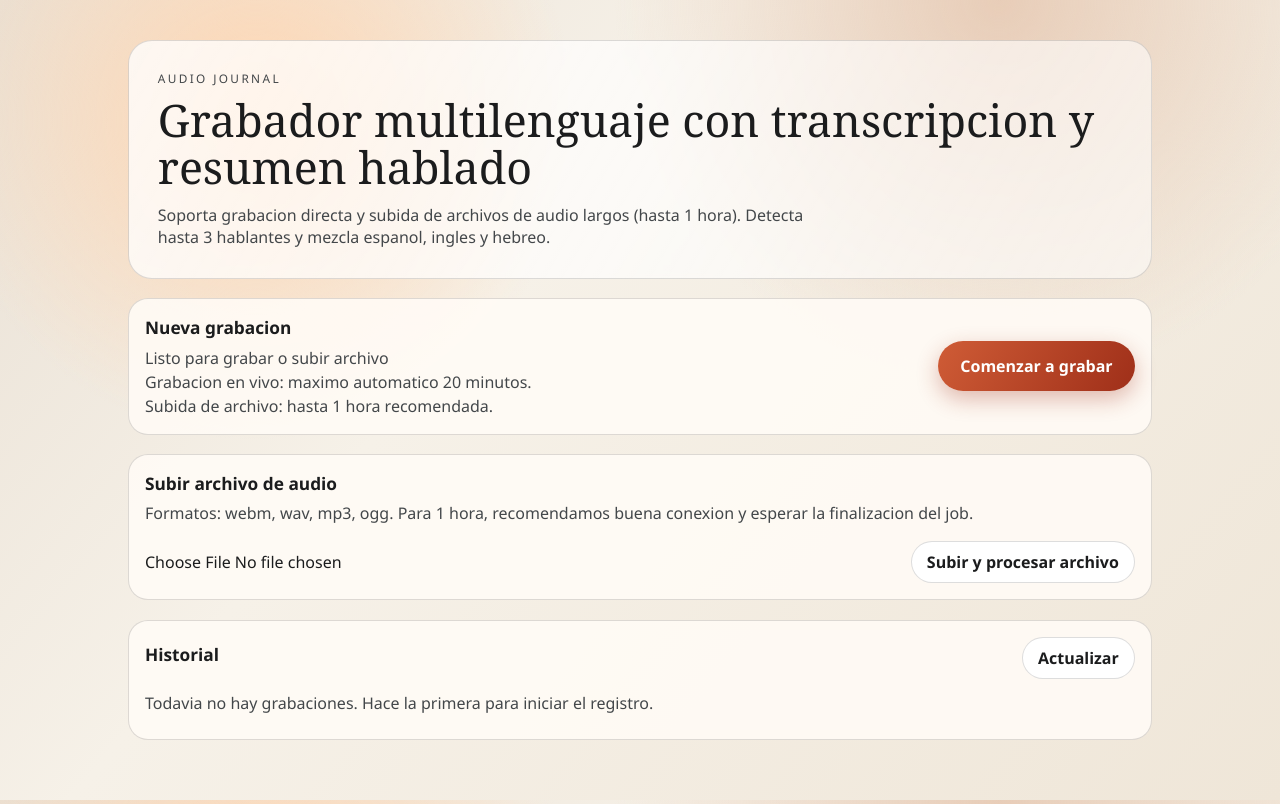
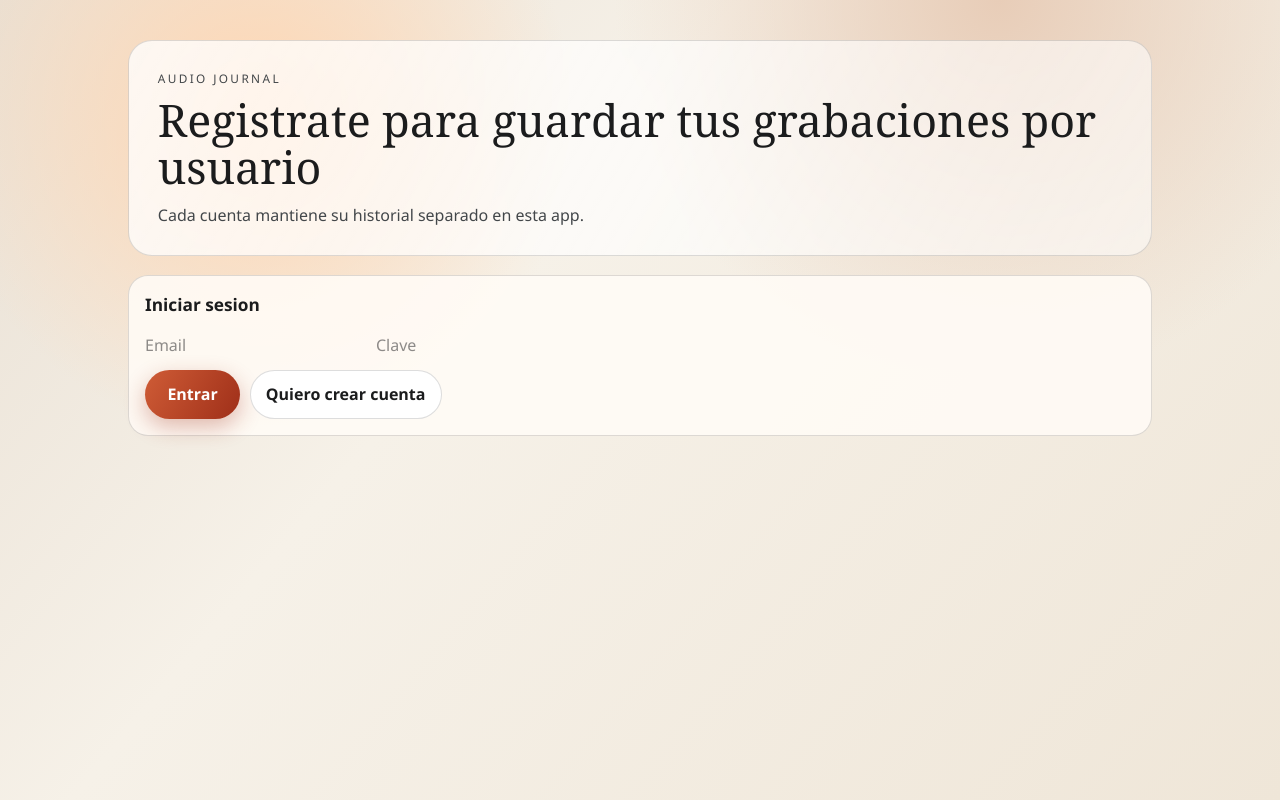
Before and after one commit to daviduek/recorder-web, a Next.js app: page / in a window 1280 px wide. Built offline with nearby package versions, Linux system fonts and the light colour scheme.

Commit message:
feat: add user registration/login and per-user recording isolation

```diff
--- a/src/app/page.tsx
+++ b/src/app/page.tsx
@@ -4,12 +4,20 @@ import { useEffect, useMemo, useRef, useState } from "react";
 
 import type { RecordingItem } from "@/lib/types";
 
-const LOCAL_STORAGE_KEY = "recorder-web-history";
+const USERS_STORAGE_KEY = "recorder-web-users";
+const SESSION_STORAGE_KEY = "recorder-web-session";
 const MAX_RECORDING_SECONDS = 1200;
 
 type TranscriptionJob = {
   operations: Array<{ source: "auto" | "es" | "en" | "he"; operationName: string }>;
   mimeType: string;
+};
+
+type AppUser = {
+  id: string;
+  name: string;
+  email: string;
+  passwordHash: string;
 };
 
 function languageLabel(code: RecordingItem["detectedLanguage"]) {
@@ -30,6 +38,33 @@ function formatEta(seconds: number) {
   return `${minutes}:${remaining}`;
 }
 
+function userHistoryKey(userId: string) {
+  return `recorder-web-history:${userId}`;
+}
+
+async function hashPassword(password: string) {
+  const data = new TextEncoder().encode(password);
+  const digest = await crypto.subtle.digest("SHA-256", data);
+  return Array.from(new Uint8Array(digest))
+    .map((byte) => byte.toString(16).padStart(2, "0"))
+    .join("");
+}
+
+function readUsers(): AppUser[] {
+  const raw = localStorage.getItem(USERS_STORAGE_KEY);
+  if (!raw) return [];
+  try {
+    const parsed = JSON.parse(raw) as AppUser[];
+    return Array.isArray(parsed) ? parsed : [];
+  } catch {
+    return [];
+  }
+}
+
+function saveUsers(users: AppUser[]) {
+  localStorage.setItem(USERS_STORAGE_KEY, JSON.stringify(users));
+}
+
 export default function Home() {
   const [items, setItems] = useState<RecordingItem[]>([]);
   const [loading, setLoading] = useState(true);
@@ -41,6 +76,13 @@ export default function Home() {
   const [processingStep, setProcessingStep] = useState("");
   const [etaSeconds, setEtaSeconds] = useState(0);
   const [selectedFile, setSelectedFile] = useState<File | null>(null);
+  const [currentUser, setCurrentUser] = useState<AppUser | null>(null);
+
+  const [authMode, setAuthMode] = useState<"login" | "register">("login");
+  const [authName, setAuthName] = useState("");
+  const [authEmail, setAuthEmail] = useState("");
+  const [authPassword, setAuthPassword] = useState("");
+  const [authError, setAuthError] = useState("");
 
   const timerRef = useRef<number | null>(null);
   const streamRef = useRef<MediaStream | null>(null);
@@ -52,13 +94,30 @@ export default function Home() {
   const estimatedTotalSecondsRef = useRef<number>(0);
 
   useEffect(() => {
-    void loadRecordings();
+    const raw = localStorage.getItem(SESSION_STORAGE_KEY);
+    if (raw) {
+      try {
+        const user = JSON.parse(raw) as AppUser;
+        setCurrentUser(user);
+      } catch {
+        localStorage.removeItem(SESSION_STORAGE_KEY);
+      }
+    }
+    setLoading(false);
     return () => {
       if (timerRef.current) window.clearInterval(timerRef.current);
       if (progressTimerRef.current) window.clearInterval(progressTimerRef.current);
       streamRef.current?.getTracks().forEach((track) => track.stop());
     };
   }, []);
+
+  useEffect(() => {
+    if (!currentUser) {
+      setItems([]);
+      return;
+    }
+    void loadRecordings(currentUser);
+  }, [currentUser]);
 
   function stopProgressTimer() {
     if (progressTimerRef.current) {
@@ -97,7 +156,7 @@ export default function Home() {
     }, 1000);
   }
 
-  async function loadRecordings() {
+  async function loadRecordings(user: AppUser) {
     setLoading(true);
     setError("");
     try {
@@ -107,20 +166,83 @@ export default function Home() {
 
       if (apiRecordings.length > 0) {
         setItems(apiRecordings);
-        localStorage.setItem(LOCAL_STORAGE_KEY, JSON.stringify(apiRecordings));
       } else {
-        const local = localStorage.getItem(LOCAL_STORAGE_KEY);
+        const local = localStorage.getItem(userHistoryKey(user.id));
         setItems(local ? (JSON.parse(local) as RecordingItem[]) : []);
       }
     } catch {
-      const local = localStorage.getItem(LOCAL_STORAGE_KEY);
+      const local = localStorage.getItem(userHistoryKey(user.id));
       setItems(local ? (JSON.parse(local) as RecordingItem[]) : []);
     } finally {
       setLoading(false);
     }
   }
 
+  async function register() {
+    setAuthError("");
+    if (!authName.trim() || !authEmail.trim() || authPassword.length < 6) {
+      setAuthError("Completa nombre/email y clave (minimo 6 caracteres).");
+      return;
+    }
+
+    const users = readUsers();
+    const normalizedEmail = authEmail.trim().toLowerCase();
+    if (users.some((user) => user.email === normalizedEmail)) {
+      setAuthError("Ese email ya está registrado.");
+      return;
+    }
+
+    const newUser: AppUser = {
+      id: crypto.randomUUID(),
+      name: authName.trim(),
+      email: normalizedEmail,
+      passwordHash: await hashPassword(authPassword),
+    };
+
+    users.push(newUser);
+    saveUsers(users);
+    localStorage.setItem(SESSION_STORAGE_KEY, JSON.stringify(newUser));
+    setCurrentUser(newUser);
+    setAuthName("");
+    setAuthEmail("");
+    setAuthPassword("");
+  }
+
+  async function login() {
+    setAuthError("");
+    const users = readUsers();
+    const normalizedEmail = authEmail.trim().toLowerCase();
+    const hash = await hashPassword(authPassword);
+    const user = users.find(
+      (entry) =>
+        entry.email === normalizedEmail && entry.passwordHash === hash,
+    );
+
+    if (!user) {
+      setAuthError("Credenciales invalidas.");
+      return;
+    }
+
+    localStorage.setItem(SESSION_STORAGE_KEY, JSON.stringify(user));
+    setCurrentUser(user);
+    setAuthEmail("");
+    setAuthPassword("");
+  }
+
+  function logout() {
+    localStorage.removeItem(SESSION_STORAGE_KEY);
+    setCurrentUser(null);
+    setItems([]);
+    setSelectedFile(null);
+    setError("");
+  }
+
+  function persistUserRecordings(user: AppUser, recordings: RecordingItem[]) {
+    localStorage.setItem(userHistoryKey(user.id), JSON.stringify(recordings));
+  }
+
   async function startRecording() {
+    if (!currentUser) return;
     setError("");
     const stream = await navigator.mediaDevices.getUserMedia({ audio: true });
     const mediaRecorder = new MediaRecorder(stream, { mimeType: "audio/webm" });
@@ -153,7 +275,7 @@ export default function Home() {
   }
 
   async function stopRecording() {
-    if (!recorderRef.current) return;
+    if (!currentUser || !recorderRef.current) return;
 
     await new Promise<void>((resolve) => {
       if (!recorderRef.current) {
@@ -177,6 +299,8 @@ export default function Home() {
   }
 
   async function processAudioBlob(blob: Blob, durationSeconds: number, filename: string) {
+    if (!currentUser) return;
+
     setProcessing(true);
     setError("");
     startProgressTracking(durationSeconds);
@@ -314,7 +438,7 @@ export default function Home() {
 
       setItems((previous) => {
         const next = [saveData.recording as RecordingItem, ...previous];
-        localStorage.setItem(LOCAL_STORAGE_KEY, JSON.stringify(next));
+        persistUserRecordings(currentUser, next);
         return next;
       });
 
@@ -346,7 +470,7 @@ export default function Home() {
       return;
     }
 
-    const assumedSeconds = Math.max(60, Math.round(selectedFile.size / (24_000)));
+    const assumedSeconds = Math.max(60, Math.round(selectedFile.size / 24_000));
     await processAudioBlob(selectedFile, assumedSeconds, selectedFile.name);
   }
 
@@ -356,6 +480,67 @@ export default function Home() {
     return "Listo para grabar o subir archivo";
   }, [processing, recording, seconds]);
 
+  if (!currentUser) {
+    return (
+      <div className="app-shell">
+        <main className="studio">
+          <header className="hero">
+            <p className="eyebrow">Audio Journal</p>
+            <h1>Registrate para guardar tus grabaciones por usuario</h1>
+            <p className="subtitle">
+              Cada cuenta mantiene su historial separado en esta app.
+            </p>
+          </header>
+
+          <section className="panel">
+            <p className="panel-title">
+              {authMode === "login" ? "Iniciar sesion" : "Crear cuenta"}
+            </p>
+            {authMode === "register" ? (
+              <input
+                placeholder="Nombre"
+                value={authName}
+                onChange={(event) => setAuthName(event.target.value)}
+              />
+            ) : null}
+            <input
+              placeholder="Email"
+              value={authEmail}
+              onChange={(event) => setAuthEmail(event.target.value)}
+              style={{ marginTop: "0.6rem" }}
+            />
+            <input
+              type="password"
+              placeholder="Clave"
+              value={authPassword}
+              onChange={(event) => setAuthPassword(event.target.value)}
+              style={{ marginTop: "0.6rem" }}
+            />
+            <div style={{ display: "flex", gap: "0.6rem", marginTop: "0.8rem" }}>
+              <button
+                type="button"
+                className="record-button"
+                onClick={() => void (authMode === "login" ? login() : register())}
+              >
+                {authMode === "login" ? "Entrar" : "Registrarme"}
+              </button>
+              <button
+                type="button"
+                className="ghost"
+                onClick={() =>
+                  setAuthMode((mode) => (mode === "login" ? "register" : "login"))
+                }
+              >
+                {authMode === "login" ? "Quiero crear cuenta" : "Ya tengo cuenta"}
+              </button>
+            </div>
+            {authError ? <p className="error" style={{ marginTop: "0.8rem" }}>{authError}</p> : null}
+          </section>
+        </main>
+      </div>
+    );
+  }
+
   return (
     <div className="app-shell">
       <main className="studio">
@@ -363,9 +548,11 @@ export default function Home() {
           <p className="eyebrow">Audio Journal</p>
           <h1>Grabador multilenguaje con transcripcion y resumen hablado</h1>
           <p className="subtitle">
-            Soporta grabacion directa y subida de archivos de audio largos (hasta
-            1 hora). Detecta hasta 3 hablantes y mezcla espanol, ingles y hebreo.
+            Sesion activa: {currentUser.name} ({currentUser.email})
           </p>
+          <button type="button" className="ghost" onClick={logout}>
+            Cerrar sesion
+          </button>
         </header>
 
         <section className="panel controls">
@@ -415,10 +602,7 @@ export default function Home() {
             type="file"
             accept="audio/*"
             disabled={processing}
-            onChange={(event) => {
-              const file = event.target.files?.[0] ?? null;
-              setSelectedFile(file);
-            }}
+            onChange={(event) => setSelectedFile(event.target.files?.[0] ?? null)}
           />
           <button
             type="button"
@@ -436,7 +620,7 @@ export default function Home() {
             <button
               type="button"
               className="ghost"
-              onClick={() => void loadRecordings()}
+              onClick={() => void loadRecordings(currentUser)}
               disabled={loading}
             >
               Actualizar
@@ -446,8 +630,7 @@ export default function Home() {
           {loading ? <p className="empty">Cargando historial...</p> : null}
           {!loading && items.length === 0 ? (
             <p className="empty">
-              Todavia no hay grabaciones. Hace la primera para iniciar el
-              registro.
+              Todavia no hay grabaciones para este usuario.
             </p>
           ) : null}
 
```
